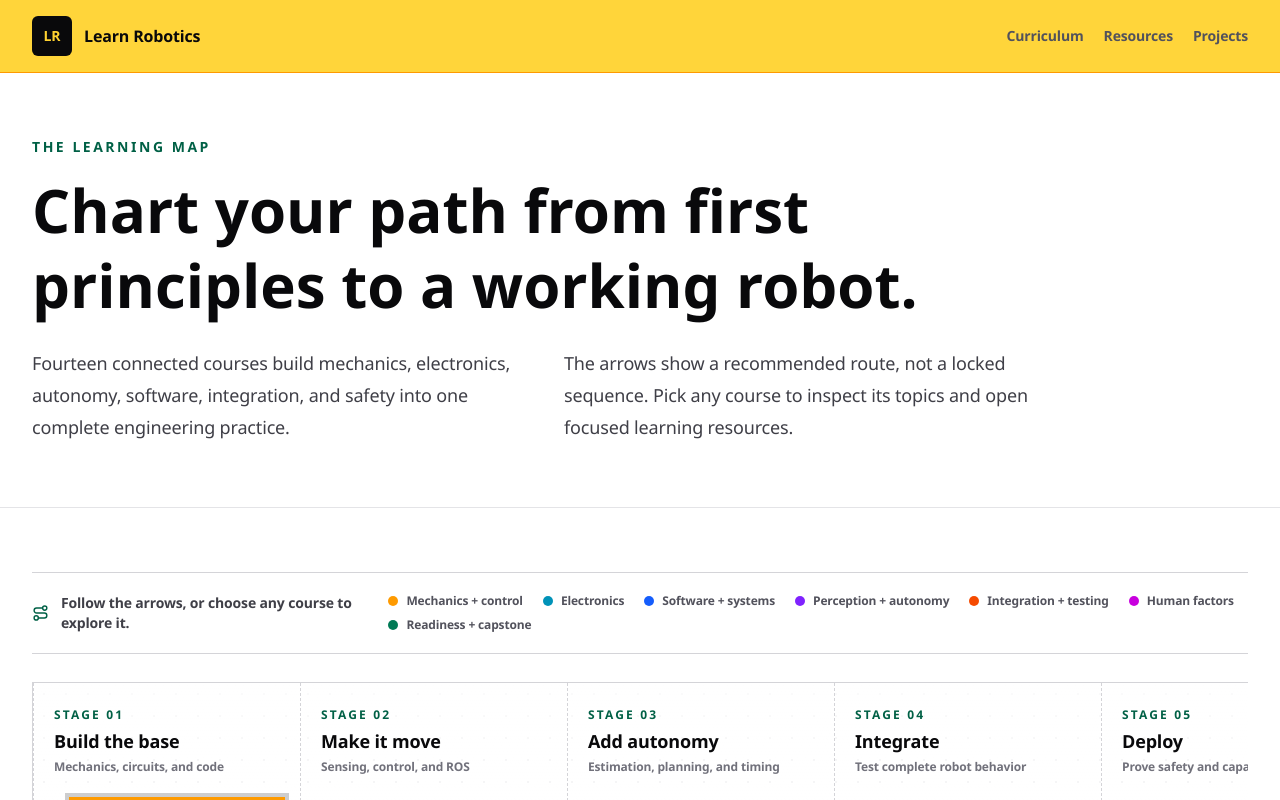
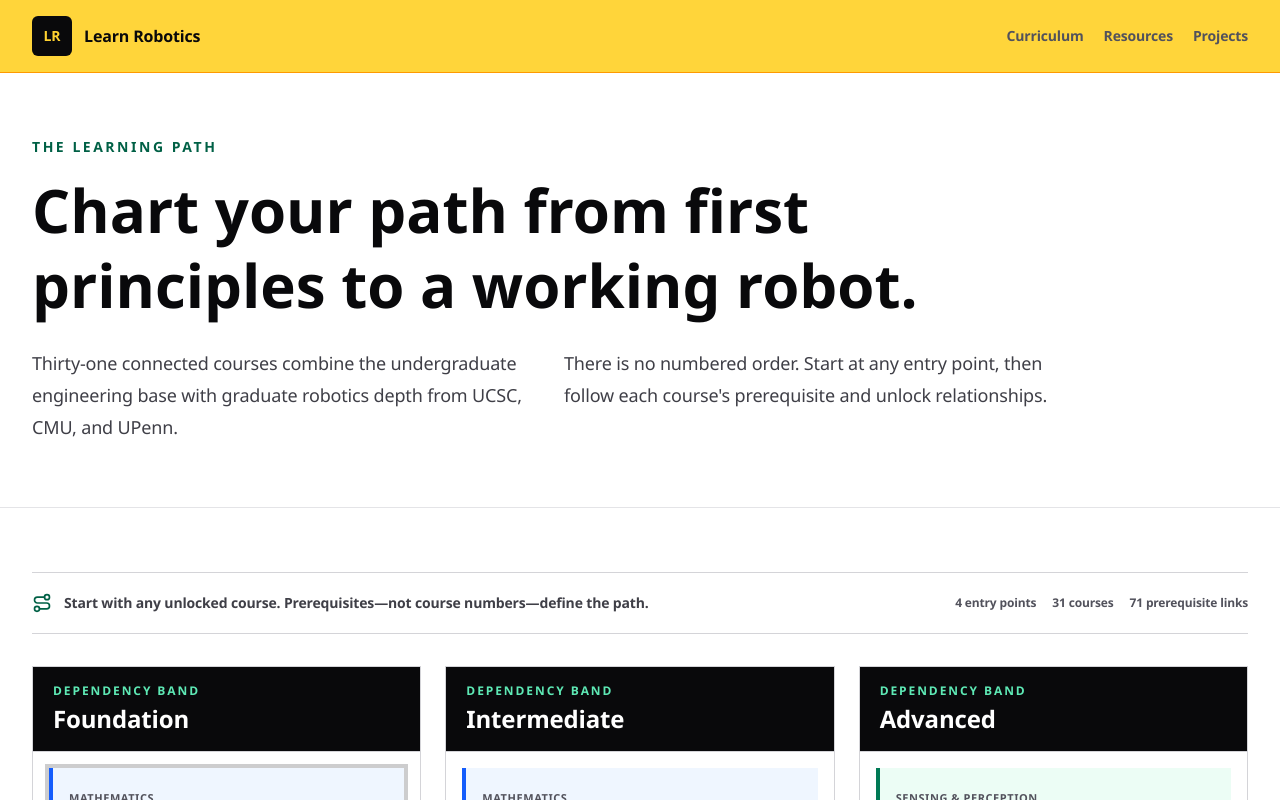
Before and after one commit to MiguelMasc/Learn-Robotics, a Next.js app: page /curriculum in a window 1280 px wide. Shown: the top 800 px of the page. Built offline with nearby package versions, Linux system fonts and the light colour scheme.

Commit message:
Replace numbered curriculum with prerequisite learning path

```diff
--- a/app/curriculum/page.tsx
+++ b/app/curriculum/page.tsx
@@ -1,13 +1,13 @@
 import type { Metadata } from "next";
-import { CurriculumCanvas } from "@/components/curriculum/curriculum-canvas";
+import { LearningPath } from "@/components/curriculum/learning-path";
 import { Footer } from "@/components/home/footer";
 import { Header } from "@/components/home/header";
-import { curriculumCourses } from "@/data/curriculum";
+import { learningPathCourses } from "@/data/learning-path";
 
 export const metadata: Metadata = {
   title: "Curriculum | Learn Robotics",
   description:
-    "A practical robotics curriculum organized as 14 common university courses, with chapter-level sources for every sub-topic.",
+    "A prerequisite-driven map of 31 robotics courses synthesized from UCSC, CMU, and UPenn curricula.",
 };
 
 export default function CurriculumPage() {
@@ -16,17 +16,27 @@ export default function CurriculumPage() {
       <Header />
       <section className="border-b border-zinc-200 bg-white">
         <div className="mx-auto max-w-7xl px-4 py-16 sm:px-6 lg:px-8">
-          <p className="mb-4 text-sm font-black uppercase tracking-[0.18em] text-emerald-800">The learning map</p>
-          <h1 className="max-w-5xl text-4xl font-black leading-tight tracking-normal sm:text-5xl lg:text-6xl">Chart your path from first principles to a working robot.</h1>
+          <p className="mb-4 text-sm font-black uppercase tracking-[0.18em] text-emerald-800">
+            The learning path
+          </p>
+          <h1 className="max-w-5xl text-4xl font-black leading-tight tracking-normal sm:text-5xl lg:text-6xl">
+            Chart your path from first principles to a working robot.
+          </h1>
           <div className="mt-6 grid max-w-5xl gap-4 text-lg font-medium leading-8 text-zinc-700 md:grid-cols-2 md:gap-10">
-            <p>Fourteen connected courses build mechanics, electronics, autonomy, software, integration, and safety into one complete engineering practice.</p>
-            <p>The arrows show a recommended route, not a locked sequence. Pick any course to inspect its topics and open focused learning resources.</p>
+            <p>
+              Thirty-one connected courses combine the undergraduate engineering base
+              with graduate robotics depth from UCSC, CMU, and UPenn.
+            </p>
+            <p>
+              There is no numbered order. Start at any entry point, then follow each
+              course&apos;s prerequisite and unlock relationships.
+            </p>
           </div>
         </div>
       </section>
 
       <section className="mx-auto max-w-[1440px] px-4 py-12 sm:px-6 sm:py-16 lg:px-8">
-        <CurriculumCanvas courses={curriculumCourses} />
+        <LearningPath courses={learningPathCourses} />
       </section>
       <Footer />
     </main>
```
